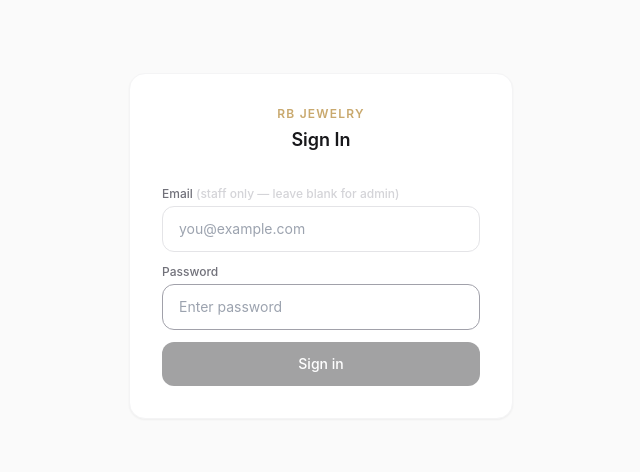
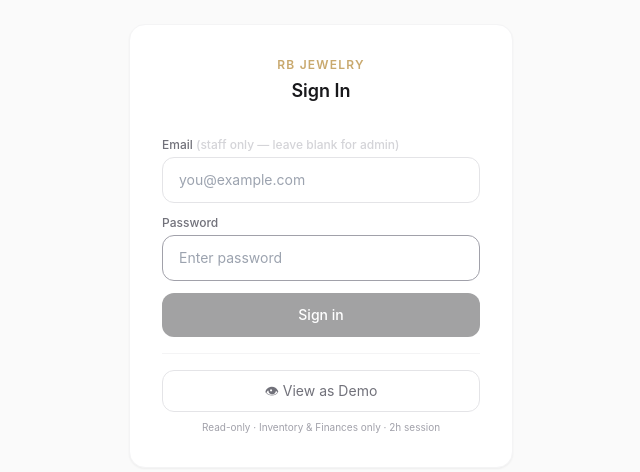
Before and after one commit to mostafashannah/RBJewelry, a Next.js app: page /login in a window 1280 px wide. Shown: the part 154-626 px from the top of the page, without its empty margins (319-959 px from the left). Built offline with nearby package versions, Linux system fonts and the light colour scheme.

Commit message:
Add demo access: password 'demo' gives 2h LIMITED session

```diff
--- a/src/app/api/auth/login/route.ts
+++ b/src/app/api/auth/login/route.ts
@@ -29,6 +29,14 @@ export async function POST(req: NextRequest) {
     return res;
   }
 
+  // Demo access — no real data modification allowed
+  if (password === "demo") {
+    const token = await signSession({ id: "demo", role: "LIMITED" });
+    const res = NextResponse.json({ ok: true, role: "LIMITED" });
+    res.cookies.set("rb_session", token, { ...COOKIE_OPTS, maxAge: 60 * 60 * 2 }); // 2h only
+    return res;
+  }
+
   // Admin login — password-only (ADMIN_PASSWORD env var)
   if (!process.env.ADMIN_PASSWORD || password !== process.env.ADMIN_PASSWORD) {
     return NextResponse.json({ error: "Invalid password" }, { status: 401 });
--- a/src/app/login/page.tsx
+++ b/src/app/login/page.tsx
@@ -69,6 +69,27 @@ export default function LoginPage() {
             {loading ? "Signing in…" : "Sign in"}
           </button>
         </form>
+
+        <div className="mt-4 pt-4 border-t border-zinc-100">
+          <button
+            onClick={async () => {
+              setLoading(true);
+              const res = await fetch("/api/auth/login", {
+                method: "POST",
+                headers: { "Content-Type": "application/json" },
+                body: JSON.stringify({ password: "demo" }),
+              });
+              const data = await res.json();
+              if (res.ok) router.push("/inventory");
+              else { setError(data.error ?? "Demo unavailable"); setLoading(false); }
+            }}
+            disabled={loading}
+            className="w-full border border-zinc-200 text-zinc-500 rounded-xl py-2.5 text-sm hover:bg-zinc-50 disabled:opacity-40 transition-colors"
+          >
+            👁 View as Demo
+          </button>
+          <p className="text-center text-[10px] text-zinc-400 mt-2">Read-only · Inventory & Finances only · 2h session</p>
+        </div>
       </div>
     </div>
   );
```
